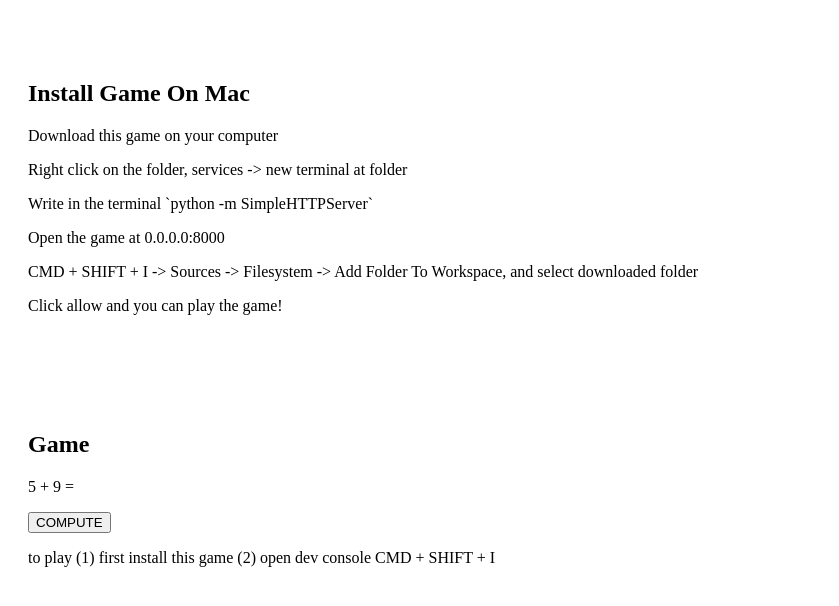
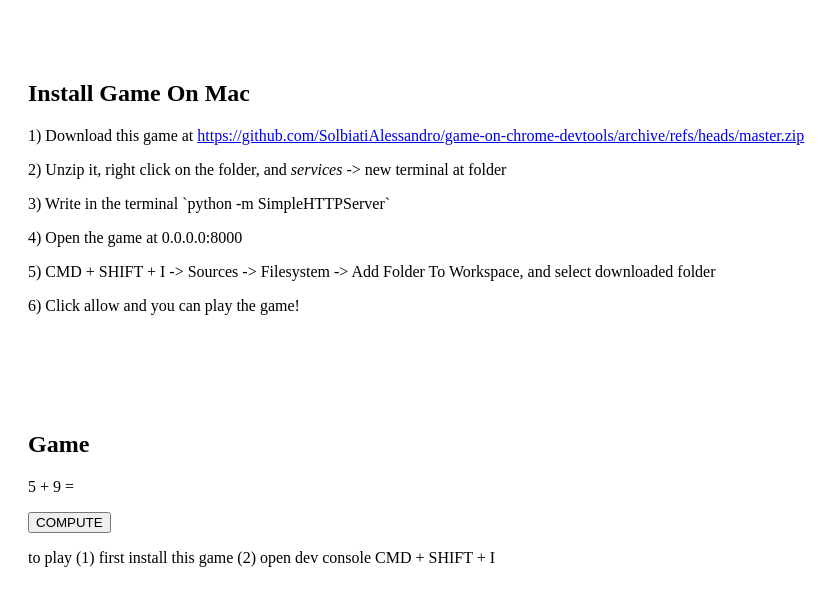
Before and after one commit to SolbiatiAlessandro/game-on-chrome-devtools, a plain HTML site: page index.html in a window 1280 px wide. Shown: the whole page, without its empty margins (0-839 px from the left). Drawn offline with Linux system fonts and the light colour scheme.

Commit message:
[index.js] callback

```diff
--- a/index.html
+++ b/index.html
@@ -1,11 +1,11 @@
 <div style="border: 1px black;padding:20px;margin:auto;margin-top:40px;">
 	<h2>Install Game On Mac</h2>
-	<p>Download this game on your computer</p>
-	<p>Right click on the folder, services -> new terminal at folder</p>
-	<p>Write in the terminal `python -m SimpleHTTPServer`</p>
-	<p>Open the game at 0.0.0.0:8000</p>
-	<p>CMD + SHIFT + I -> Sources -> Filesystem -> Add Folder To Workspace, and select downloaded folder</p>
-	<p>Click allow and you can play the game!<p>
+	<p>1) Download this game at <a href="https://github.com/SolbiatiAlessandro/game-on-chrome-devtools/archive/refs/heads/master.zip">https://github.com/SolbiatiAlessandro/game-on-chrome-devtools/archive/refs/heads/master.zip</a></p>
+	<p>2) Unzip it, right click on the folder, and <i>services</i> -> new terminal at folder</p>
+	<p>3) Write in the terminal `python -m SimpleHTTPServer`</p>
+	<p>4) Open the game at 0.0.0.0:8000</p>
+	<p>5) CMD + SHIFT + I -> Sources -> Filesystem -> Add Folder To Workspace, and select downloaded folder</p>
+	<p>6) Click allow and you can play the game!<p>
 </div>
 <div id="game" style="border: 1px black;padding:20px;margin:auto;margin-top:40px;">
 	<h2>Game</h2>
--- a/index.js
+++ b/index.js
@@ -1,6 +1,6 @@
 console.log("%c  GAME ON THE CHROME DEV TOOLS", "color:blue; font-size:50px");
 console.log("%c  Click COMPUTE to start hacking", "color:red; font-size:40px");
-function callback(){const e=document.getElementById("A").innerHTML,n=document.getElementById("B").innerHTML,t=document.getElementById("C").innerHTML,m=Number(e)+Number(n)==Number(t)?"green":"red";document.getElementById("game").style.backgroundColor=m}
+function callback(){const e=document.getElementById("A").innerHTML,n=document.getElementById("B").innerHTML,t=document.getElementById("C").innerHTML,m=Number(e)+Number(n)==Number(t)?"green":"red",r=Number(e)+Number(n)==Number(t)?"CORRECT: ":"WRONG: ";document.getElementById("game").style.backgroundColor=m,alert(r+e+" + "+n+" = "+t),document.getElementById("A").innerHTML=Math.floor(1e7*Math.random()),document.getElementById("B").innerHTML=Math.floor(1e7*Math.random())}
 
 var stop = true;
 
@@ -16,7 +16,7 @@ function compute(){
 	// 1) Press "CMD + \"
 	// 2) write the correct result
 	// 3) Press "CMD + S"
-	const result = 14;
+	const result = 0;
 
 	document.getElementById("C").innerHTML = result;
 	callback();
```
